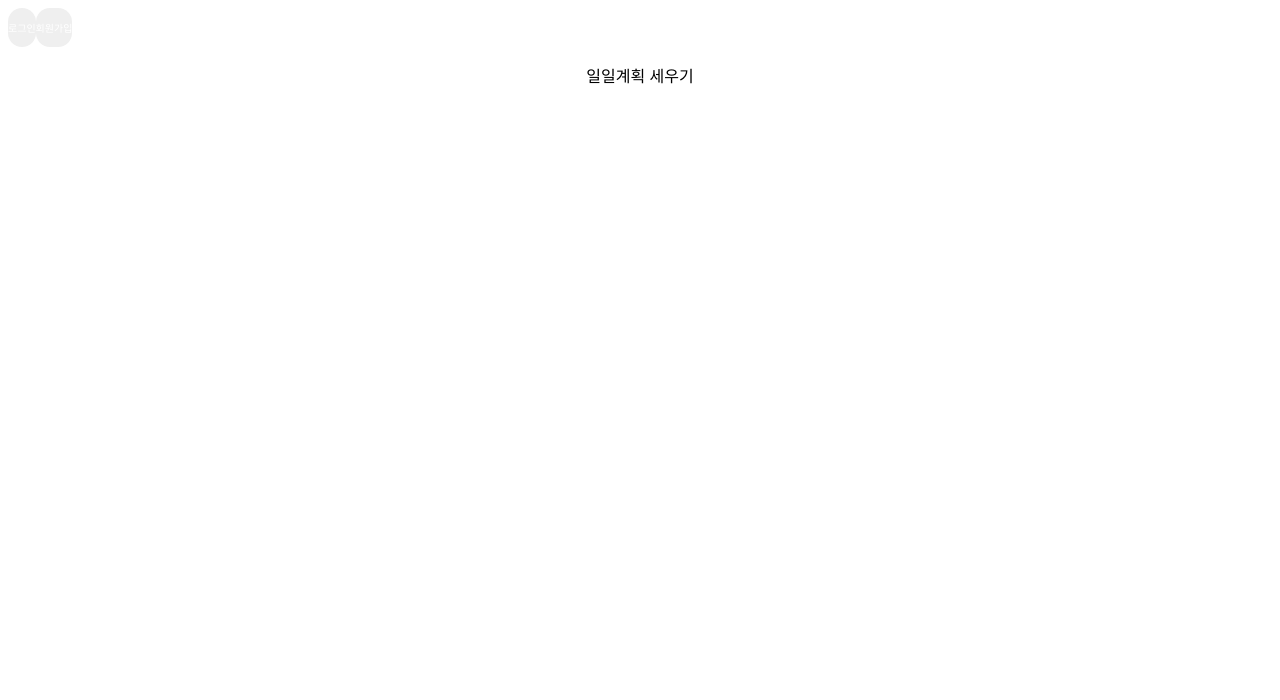
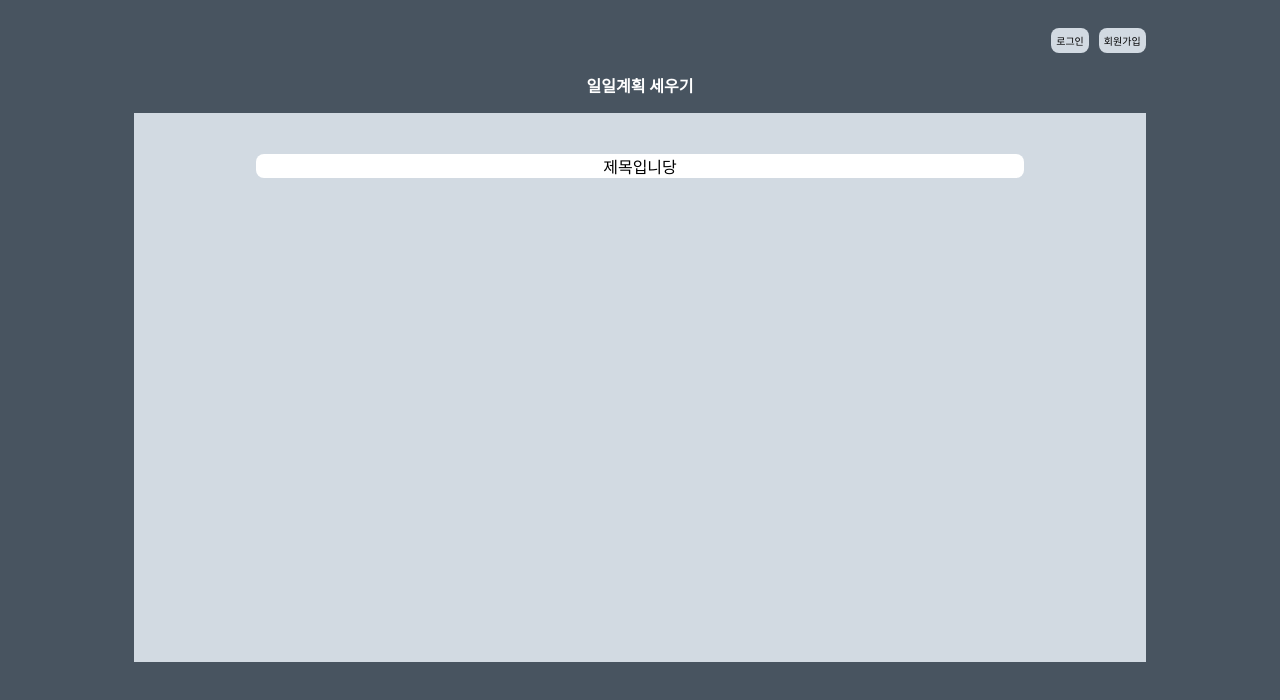
Before and after one commit to LWC-DevStudy/ProjectBoard-Client, a React (Create React App) app in the folder lwc-board/: page / in a window 1280 px wide. Shown: the top 700 px of the page. Built offline with nearby package versions, Linux system fonts and the light colour scheme.

Commit message:
💄메인페이지 뼈대 작업

```diff
--- a/lwc-board/src/pages/Home.js
+++ b/lwc-board/src/pages/Home.js
@@ -1,4 +1,5 @@
 import React from 'react';
+import { css } from 'styled-components';
 // components
 import Header from '../components/Header';
 
@@ -9,14 +10,57 @@ import Button from '../elements/Button';
 function Home() {
   return (
     <React.Fragment>
-      <Grid bgColor="white" height="100vh" padding="8px">
-        <Grid display="flex" coloumn="false" cursor="pointer">
-          <Button fontSize="10px">로그인</Button>
-          <Button fontSize="10px">회원가입</Button>
+      <Grid bgColor="#485460" height="100vh" padding="8px">
+        <Grid display="flex" cursor="pointer" hoz="flex-end" margin="20px 0">
+          <Button
+            fontSize="10px"
+            padding="5px"
+            radius="8px"
+            margin="0px 5px"
+            bgColor="#d2dae2"
+            color="black"
+          >
+            로그인
+          </Button>
+          <Button
+            fontSize="10px"
+            padding="5px"
+            radius="8px"
+            margin="0px 10% 0px 5px"
+            bgColor="#d2dae2"
+            color="black"
+          >
+            회원가입
+          </Button>
         </Grid>
         <Header>
-          <Text>일일계획 세우기</Text>
+          <Text fontWeight="bold" color="white">
+            일일계획 세우기
+          </Text>
         </Header>
+        <Grid
+          height="70%"
+          width="80%"
+          margin="auto"
+          padding="2%"
+          bgColor="#d2dae2"
+        >
+          <Grid
+            bgColor="white"
+            textAlign="center"
+            cursor="pointer"
+            addstyle={() => {
+              return css`
+                cursor: pointer;
+              `;
+            }}
+            radius="8px"
+            width="80%"
+            margin="auto"
+          >
+            <Text>제목입니당</Text>
+          </Grid>
+        </Grid>
       </Grid>
     </React.Fragment>
   );
```
